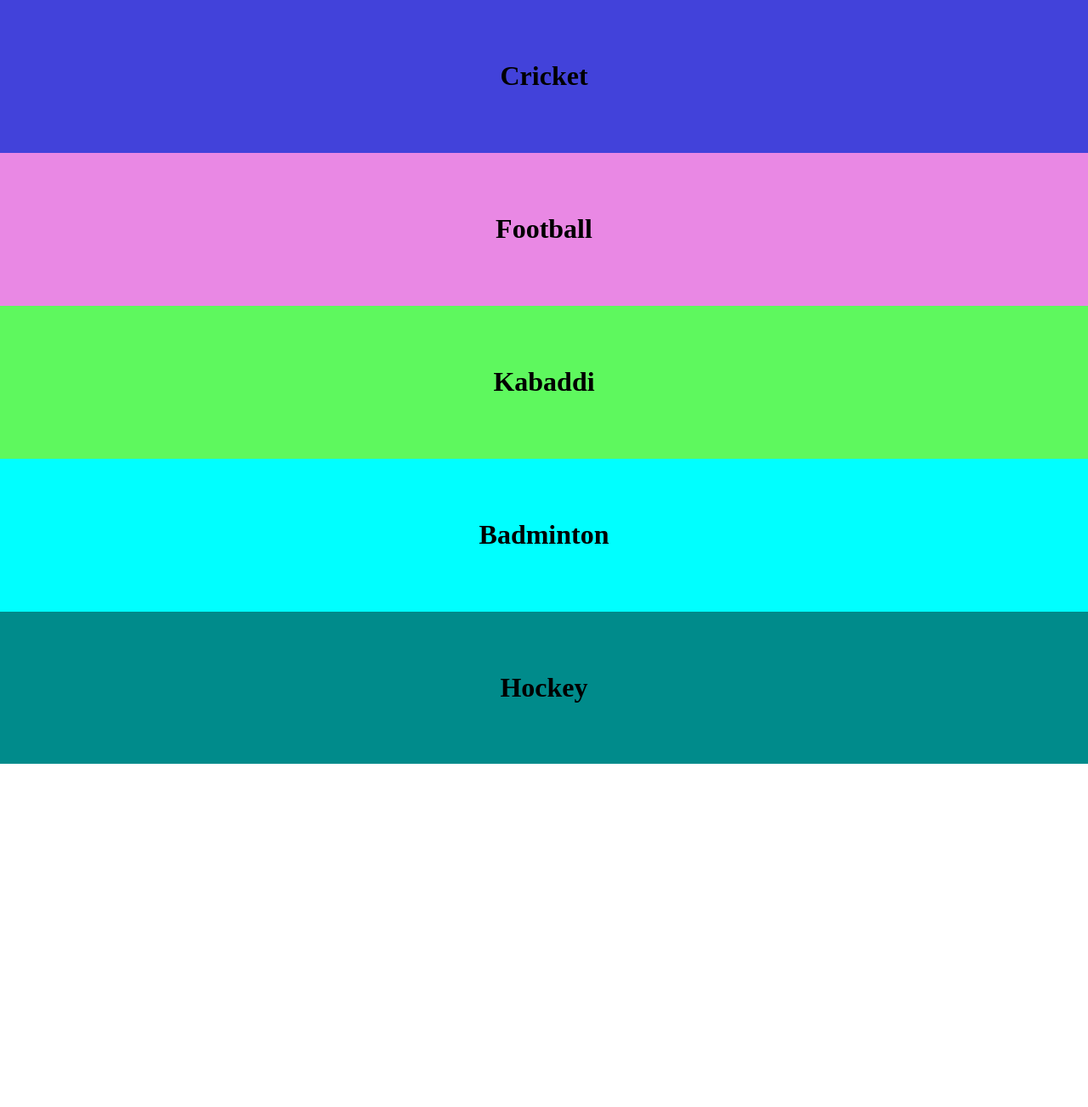
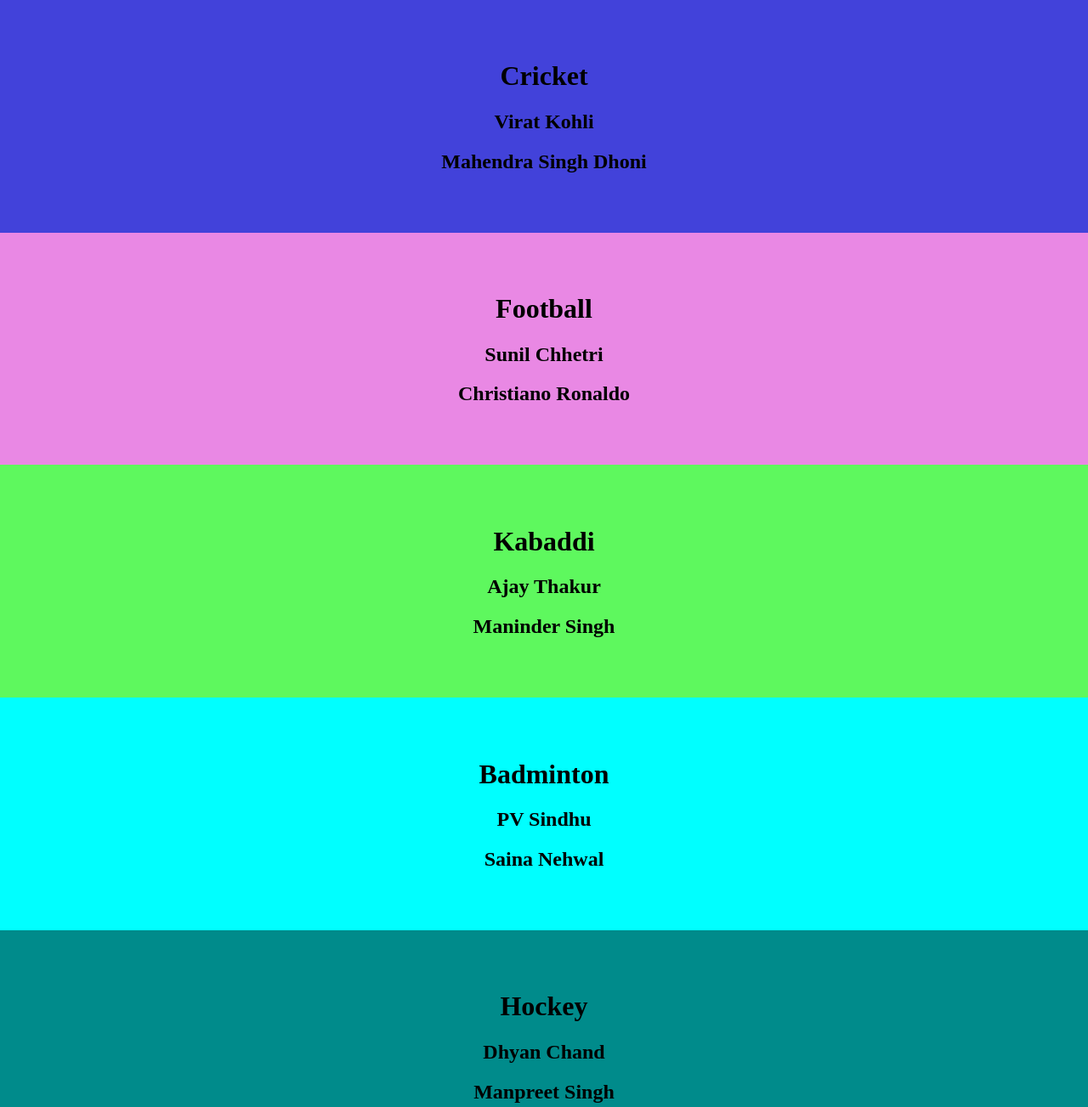
Before and after one commit to ramakant1399/Multi-commit, a plain HTML site: page index.html in a window 1280 px wide. Shown: the whole page at 85% size. Before the commit the page ends 899 px from the top, so only its background shows below. Drawn offline with Linux system fonts and the light colour scheme.

Commit message:
players name added

```diff
--- a/index.html
+++ b/index.html
@@ -8,18 +8,28 @@
     <div class="cont">
         <div class="sp1">
             <h1>Cricket</h1>
+            <h2>Virat Kohli</h2>
+            <h2>Mahendra Singh Dhoni</h2>
         </div>
         <div class="sp2">
             <h1>Football</h1>
+            <h2>Sunil Chhetri</h2>
+            <h2>Christiano Ronaldo</h2>
         </div>
         <div class="sp3">
             <h1>Kabaddi</h1>
+            <h2>Ajay Thakur</h2>
+            <h2>Maninder Singh</h2>
         </div>
         <div class="sp4">
             <h1>Badminton</h1>
+            <h2>PV Sindhu</h2>
+            <h2>Saina Nehwal</h2>
         </div>
         <div class="sp5">
             <h1>Hockey</h1>
+            <h2>Dhyan Chand</h2>
+            <h2>Manpreet Singh</h2>
         </div>
     </div>
 </body>
```
